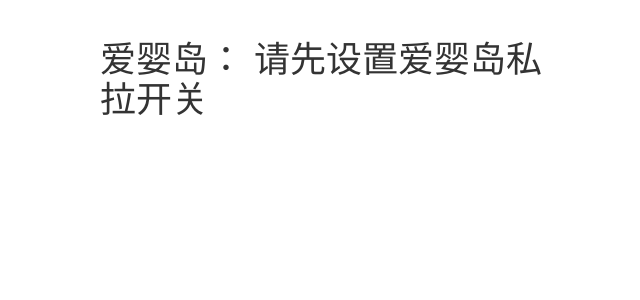
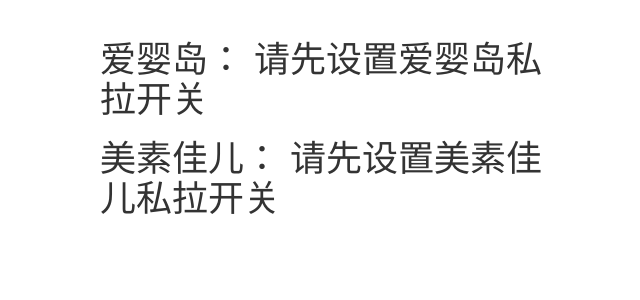
Before and after one commit to zhaokefei/gemii_u_connector_Test, a Django app: page /connector/showtask/ in a window 1280 px wide. Shown: the part 52-352 px from the top of the page, without its empty margins (305-945 px from the left). Run offline with Django 3.2, Linux system fonts and the light colour scheme; parts of the project's set-up code (start-up, migrations or seed data) failed here and were passed over; some libraries are stand-ins or nearby versions.

Commit message:
美素佳儿私拉踢人

```diff
--- a/connector/forms.py
+++ b/connector/forms.py
@@ -5,5 +5,5 @@ from django import forms
 
 class KickingForm(forms.Form):
     ayd_task = forms.ChoiceField(label='爱婴岛踢人开关', initial='close', choices=(('open', '开'), ('close', '关')))
-    # msj_task = forms.ChoiceField(label='美素佳儿踢人开关', initial='close', choices=(('open', '开'), ('close', '关')))
+    msj_task = forms.ChoiceField(label='美素佳儿踢人开关', initial='close', choices=(('open', '开'), ('close', '关')))
     # wyeth_task = forms.ChoiceField(label='惠氏踢人开关', initial='close', choices=(('open', '开'), ('close', '关')))
--- a/connector/views.py
+++ b/connector/views.py
@@ -66,12 +66,12 @@ class Tick(object):
 
     def set_ayd(self, value):
         self._set_cache('ayd', value)
-    #
-    # def get_msj(self):
-    #     return self._get_cache('msj')
-    #
-    # def set_msj(self, value):
-    #     self._set_cache('msj', value)
+
+    def get_msj(self):
+        return self._get_cache('msj')
+
+    def set_msj(self, value):
+        self._set_cache('msj', value)
 
     # def get_wyeth(self):
     #     return self._get_cache('wyeth')
@@ -384,15 +384,15 @@ class IntoChatRoomCreateView(GenericAPIView, mixins.CreateModelMixin):
 
                 tickCfg = Tick()
                 ayd_task = tickCfg.get_ayd()
-                # msj_task = tickCfg.get_msj()
+                msj_task = tickCfg.get_msj()
                 # wyeth_task = tickCfg.get_wyeth()
 
                 if not user_record:
-                    if (ayd_task and str(room_record.owner) == 'aiyingdao'):
-                        # (msj_task and str(room_record.owner) == 'meisujiaer'):
-                        # (wyeth_task and str(room_record.owner) == 'wyeth'):
+                    if (ayd_task and str(room_record.owner) == 'aiyingdao') or \
+                            (msj_task and str(room_record.owner) == 'meisujiaer'):
+                        # (wyeth_task and str(room_record.owner) == '') and db_gemii_wyeth == 'gemii_b':
                         # member_log.info('私拉踢人的项目--> 爱婴岛: %s, 美素佳儿: %s, 惠氏: %s' % (str(ayd_task), str(msj_task), str(wyeth_task)))
-                        member_log.info('私拉踢人的项目--> 爱婴岛: %s' % (str(ayd_task)))
+                        member_log.info('私拉踢人的项目--> 爱婴岛: %s, 美素佳儿: %s' % (str(ayd_task), str(msj_task)))
                         if chatroom_record:
                             roomid = room_record.RoomID
                             kick = KickingSendMsg()
@@ -1009,11 +1009,11 @@ class OpenKickingView(View):
             member_log.info('私拉踢人接口调用')
 
             ayd = request.POST.get('ayd_task', 'close')
-            # msj = request.POST.get('msj_task', 'close')
+            msj = request.POST.get('msj_task', 'close')
             # wyeth = request.POST.get('wyeth_task', 'close')
 
             # member_log.info('爱婴岛状态: %s, 美素佳儿状态: %s, 惠氏状态: %s' % (str(ayd), str(msj), str(wyeth)))
-            member_log.info('爱婴岛状态: %s' % (str(ayd)))
+            member_log.info('爱婴岛状态: %s, 美素佳儿状态: %s' % (str(ayd), str(msj)))
 
             tickCfg = Tick()
 
@@ -1022,10 +1022,10 @@ class OpenKickingView(View):
             elif ayd == 'close':
                 tickCfg.set_ayd(False)
 
-            # if msj == 'open':
-            #     tickCfg.set_msj(True)
-            # elif msj == 'close':
-            #     tickCfg.set_msj(False)
+            if msj == 'open':
+                tickCfg.set_msj(True)
+            elif msj == 'close':
+                tickCfg.set_msj(False)
 
             # if wyeth == 'open':
             #     tickCfg.set_wyeth(True)
@@ -1041,7 +1041,7 @@ class ShowKickingView(View):
         tickCfg = Tick()
 
         ayd = tickCfg.get_ayd()
-        # msj = tickCfg.get_msj()
+        msj = tickCfg.get_msj()
         # wyeth = tickCfg.get_wyeth()
 
         if ayd == True:
@@ -1051,10 +1051,12 @@ class ShowKickingView(View):
         else:
             ayd_task = "请先设置爱婴岛私拉开关"
 
-        # if msj == True:
-        #     msj_task = "私拉踢人已开通"
-        # elif msj == False:
-        #     msj_task = "私拉踢人未开通"
+        if msj == True:
+            msj_task = "私拉踢人已开通"
+        elif msj == False:
+            msj_task = "私拉踢人未开通"
+        else:
+            msj_task = "请先设置美素佳儿私拉开关"
         #
         # if wyeth == True:
         #     wyeth_task = "私拉踢人已开通"
@@ -1062,7 +1064,7 @@ class ShowKickingView(View):
         #     wyeth_task = "私拉踢人未开通"
 
         # return render(request, 'show_task.html', {'ayd': ayd_task, 'msj': msj_task, 'wyeth': wyeth_task})
-        return render(request, 'show_task.html', {'ayd': ayd_task})
+        return render(request, 'show_task.html', {'ayd': ayd_task, 'msj': msj_task})
 
 class RebotRoomView(View):
     def batch_create(self,request):
--- a/templates/kicking_task.html
+++ b/templates/kicking_task.html
@@ -1,5 +1,4 @@
 {% extends "_base.html" %}
-
 
 {% block content %}
 
@@ -9,4 +8,4 @@
         <input type="submit" value="Submit" />
     </form>
 
-{% endblock content %}
+{% endblock %}
--- a/templates/show_task.html
+++ b/templates/show_task.html
@@ -1,8 +1,8 @@
-
 {% extends "_base.html" %}
 
 {% block content %}
 
 <h1>爱婴岛： {{ ayd }}</h1>
+<h1>美素佳儿： {{ msj }}</h1>
 
-{% endblock content %}
+{% endblock %}
```
